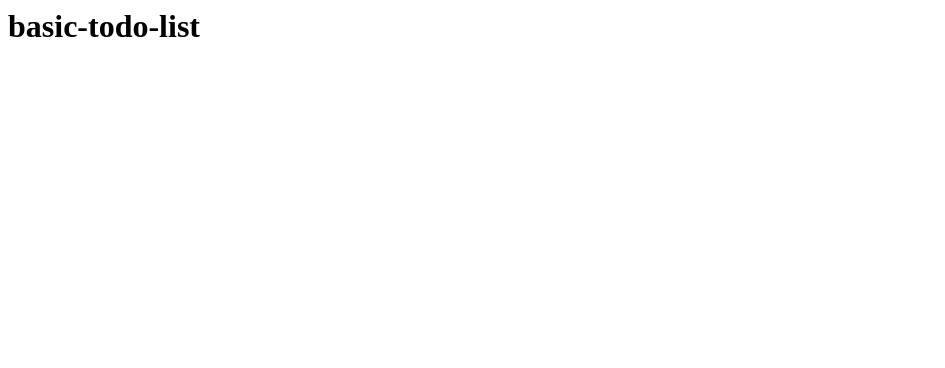
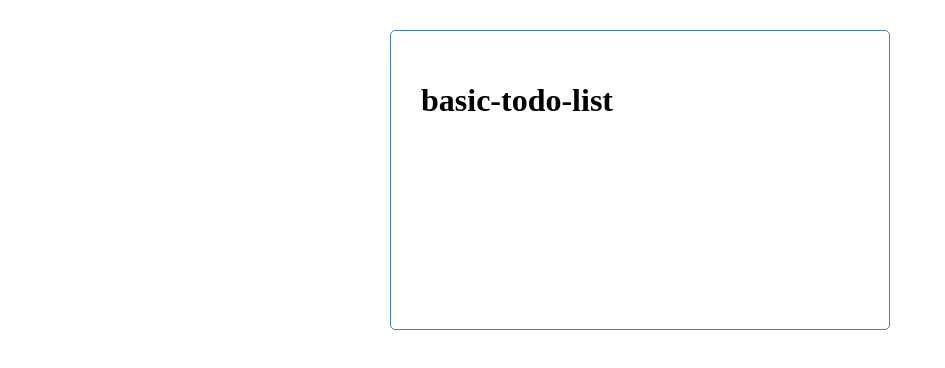
Before and after one commit to DattaAnupam/basic-todo-angular, an Angular app: page / in a window 1280 px wide. Shown: the top 368 px of the page, without its empty margins (0-945 px from the left). Built offline with nearby package versions, Linux system fonts and the light colour scheme.

Commit message:
add header component

```diff
--- a/src/app/app.component.html
+++ b/src/app/app.component.html
@@ -1 +1,3 @@
-<h1>{{title}}</h1>
+<div class="container">
+  <app-header></app-header>
+</div>
--- a/src/app/app.component.ts
+++ b/src/app/app.component.ts
@@ -5,6 +5,4 @@ import { Component } from '@angular/core';
   templateUrl: './app.component.html',
   styleUrls: ['./app.component.css'],
 })
-export class AppComponent {
-  title: string = 'basic-todo-list';
-}
+export class AppComponent {}
--- a/src/app/components/header/header.component.css
+++ b/src/app/components/header/header.component.css
@@ -0,0 +1,6 @@
+header {
+  display: flex;
+  justify-content: space-between;
+  align-items: center;
+  margin-bottom: 20px;
+}
--- a/src/app/components/header/header.component.html
+++ b/src/app/components/header/header.component.html
@@ -1 +1,3 @@
-<p>header works!</p>
+<header>
+  <h1>{{title}}</h1>
+</header>
--- a/src/app/components/header/header.component.ts
+++ b/src/app/components/header/header.component.ts
@@ -3,13 +3,12 @@ import { Component, OnInit } from '@angular/core';
 @Component({
   selector: 'app-header',
   templateUrl: './header.component.html',
-  styleUrls: ['./header.component.css']
+  styleUrls: ['./header.component.css'],
 })
 export class HeaderComponent implements OnInit {
+  constructor() {}
 
-  constructor() { }
+  title: string = 'basic-todo-list';
 
-  ngOnInit(): void {
-  }
-
+  ngOnInit(): void {}
 }
```
Also changed, not shown: src/app/app.module.ts (+4 -9 lines).
